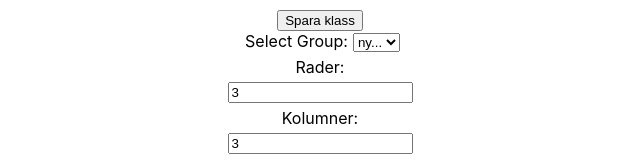
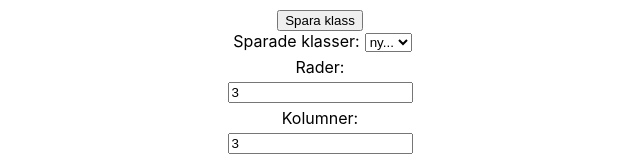
Before and after one commit to KillerrabbitAos/Skola77-frontend, a React (Create React App) app: page / in a window 1280 px wide. Shown: the top 160 px of the page, without its empty margins (320-960 px from the left). Built offline with nearby package versions, Linux system fonts and the light colour scheme.

Commit message:
Update App.js

```diff
--- a/src/App.js
+++ b/src/App.js
@@ -50,7 +50,7 @@ const App = () => {
   const defaultGroup = 'default';
 
   const handleSaveButtonClick = () => {
-    const name = prompt('Enter a name for the group:');
+    const name = prompt('Döp din klass: ');
     if (name) {
       setGroupName(name);
 
@@ -207,7 +207,7 @@ const App = () => {
       <div className='gridInstallning'>
         <button onClick={handleSaveButtonClick}>Spara klass</button>
         <div>
-        <label>Select Group:</label>
+        <label>Sparade klasser:</label>
   <select defaultValue={groupName} onChange={handleGroupChange}>
   <option key={defaultGroup} value={defaultGroup}>ny...</option>
   {/* Lista alla grupper som finns sparade i cookies */}
```
